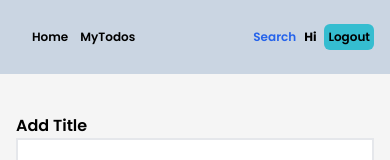
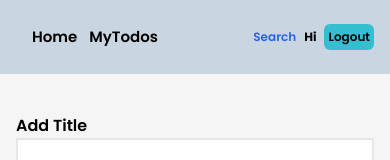
Before and after one commit to KoushikwebDev/Todo-frontend-with-Auth, a React (Create React App) app: page /dashboard in a window 390 px wide. Shown: the top 160 px of the page. Built offline with nearby package versions, Linux system fonts and the light colour scheme; no server answers.

Commit message:
Ui fixed

```diff
--- a/src/MyComponents/Navbar.js
+++ b/src/MyComponents/Navbar.js
@@ -29,7 +29,7 @@ function Navbar() {
             <NavLink to="/dashboard">Todo-App</NavLink>
           </h1>
           <nav>
-            <ul className="flex justify-between gap-3 text-[12px] font-semibold sm:gap-4 sm:text-lg md:gap-8">
+            <ul className="flex justify-between gap-3 text-[15px] font-semibold sm:gap-4 sm:text-lg md:gap-8">
               <li className="hover:text-[#FF6666] md:text-xl">
                 <NavLink to="/dashboard">Home</NavLink>
               </li>
```
